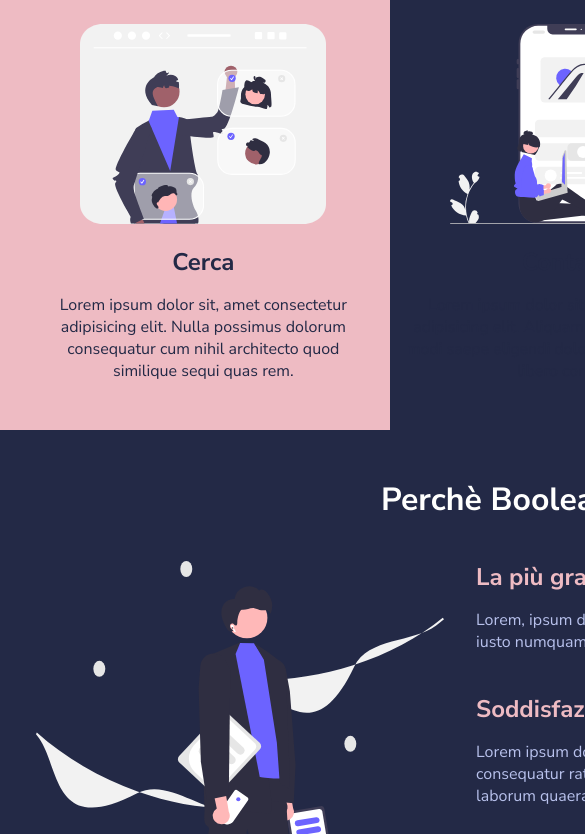
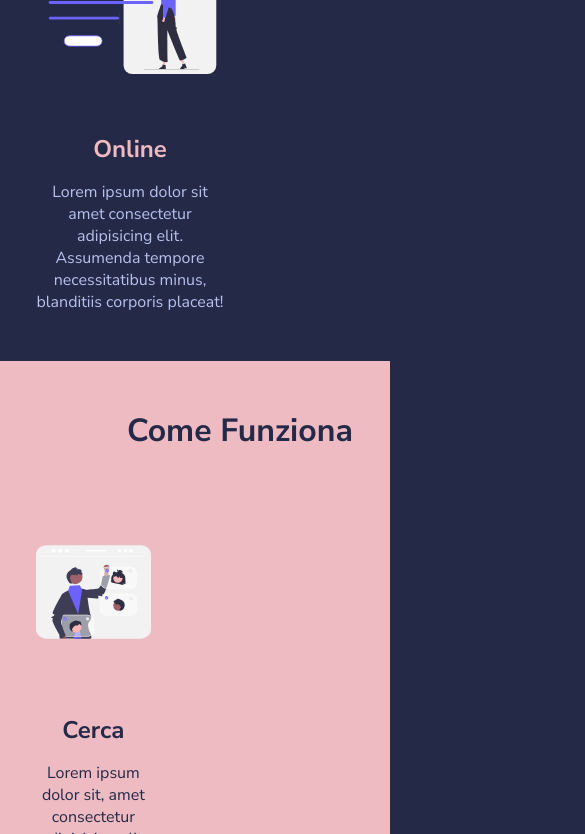
Before and after one commit to alessiozaccato/html-css-resp-wannabe, a plain HTML site: page index.html in a window 390 px wide. Shown: the part 702-1536 px from the top of the page, 585 px wide, since content can reach past the window. Drawn offline with Linux system fonts and the light colour scheme.

Commit message:
FIX: layout 768px and 480px

```diff
--- a/css/style.css
+++ b/css/style.css
@@ -127,3 +127,30 @@ img {
 /************************************************
     SOLUZIONE RESPONSIVE
  ************************************************/
+
+@media screen and (max-width: 768px) {
+    .container {
+        width: 768px;
+        margin: 0 auto;
+        padding: 0 20px;
+    }
+}
+
+@media screen and ( max-width: 480px) {
+    .container {
+        max-width: 480px;
+        margin: 0 auto;
+        padding: 0 20px;
+    }
+
+    .row {
+        display: flex;
+        flex-direction: column;
+    }
+
+    h2 {
+        margin-bottom: 2.5rem;
+        font-size: 2rem;
+        color: #fffffe;
+    }
+}
```
